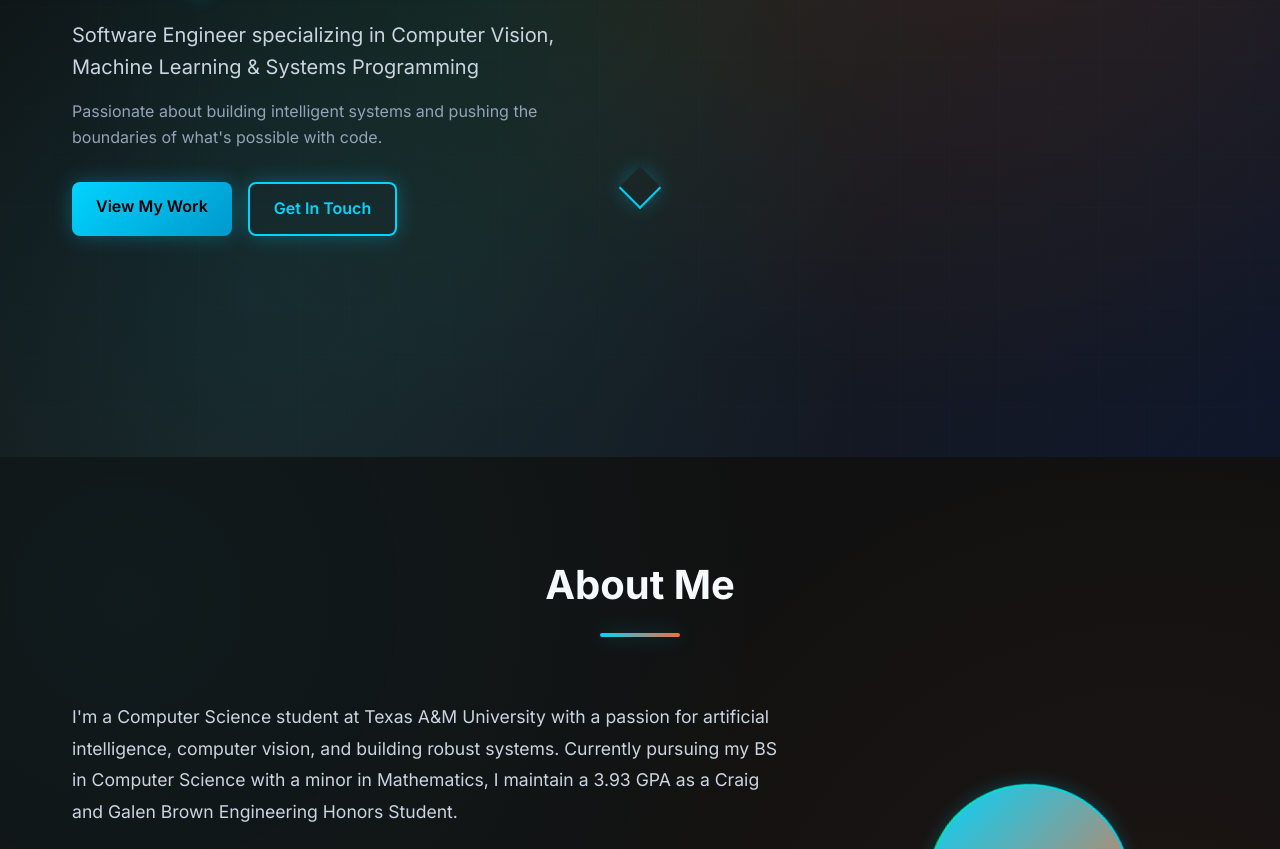
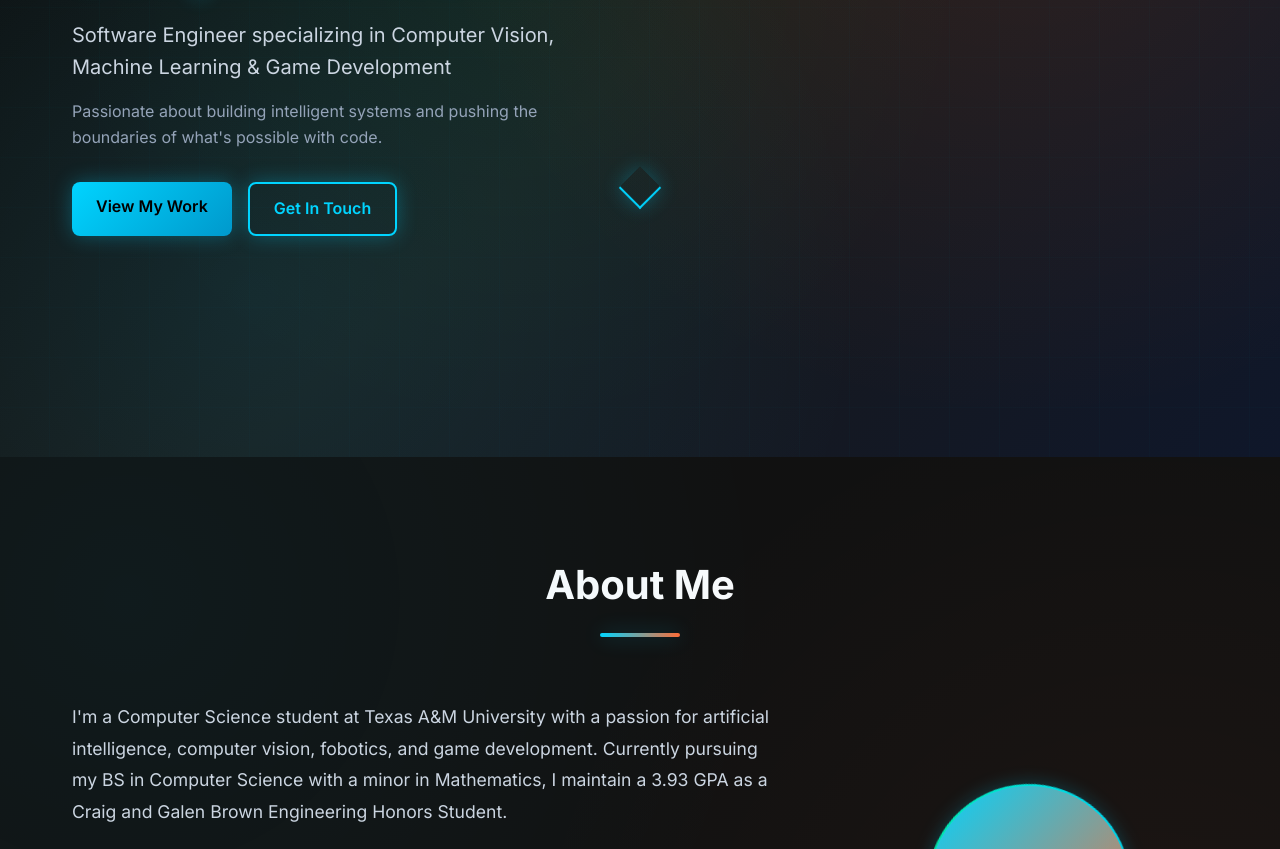
Before and after one commit to BenKTAMU/portfolio-website, a plain HTML site: page index.html in a window 1280 px wide. Shown: the part 343-1192 px from the top of the page. Drawn offline with Linux system fonts and the light colour scheme.

Commit message:
add game dev interest to portfolio website

```diff
--- a/index.html
+++ b/index.html
@@ -40,7 +40,7 @@
             <span class="title-line">Hello, I'm</span>
             <span class="title-name">Benjamin Kumar</span>
           </h1>
-          <p class="hero-subtitle">Software Engineer specializing in Computer Vision, Machine Learning & Systems Programming</p>
+          <p class="hero-subtitle">Software Engineer specializing in Computer Vision, Machine Learning & Game Development</p>
           <div class="hero-description">
             <p>Passionate about building intelligent systems and pushing the boundaries of what's possible with code.</p>
           </div>
@@ -75,7 +75,7 @@
         <div class="about-text">
           <p class="about-description">
             I'm a Computer Science student at Texas A&M University with a passion for artificial intelligence,
-            computer vision, and building robust systems. Currently pursuing my BS in Computer Science with a
+            computer vision, fobotics, and game development. Currently pursuing my BS in Computer Science with a
             minor in Mathematics, I maintain a 3.93 GPA as a Craig and Galen Brown Engineering Honors Student.
           </p>
           <div class="about-highlights">
```
